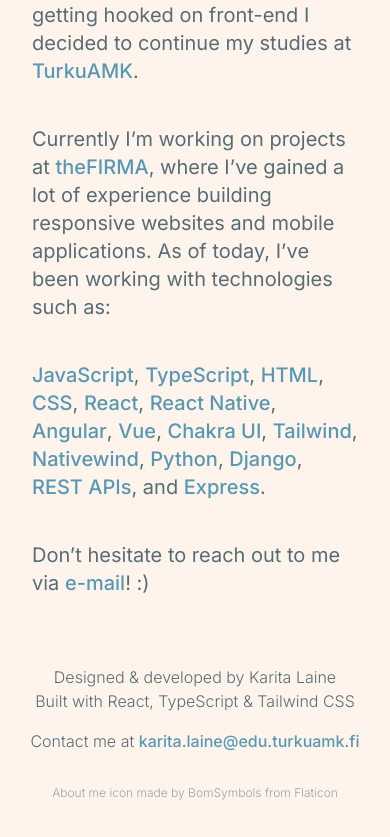
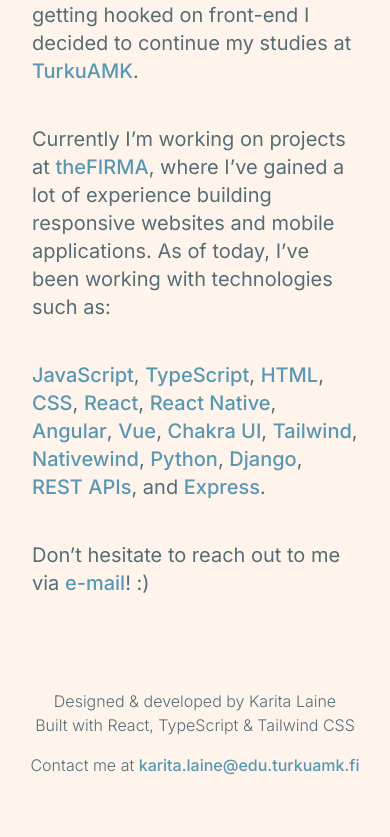
Before and after one commit to KaritaLaine/karita, a React (Vite) app in the folder karita/: page / in a window 390 px wide. Shown: the part 639-1476 px from the top of the page. Built offline with nearby package versions, Linux system fonts and the light colour scheme.

Commit message:
style: hide icon contributions on small screens

```diff
--- a/karita/src/components/wrapper/footer.tsx
+++ b/karita/src/components/wrapper/footer.tsx
@@ -17,7 +17,7 @@ export const Footer = () => {
       </p>
 
       {isHomePage && (
-        <div className="text-xs text-gray-400 mt-[2rem]">
+        <div className="text-xs text-gray-400 mt-[2rem] md:flex hidden">
           <p>
             About me icon made by{" "}
             <span>
```
